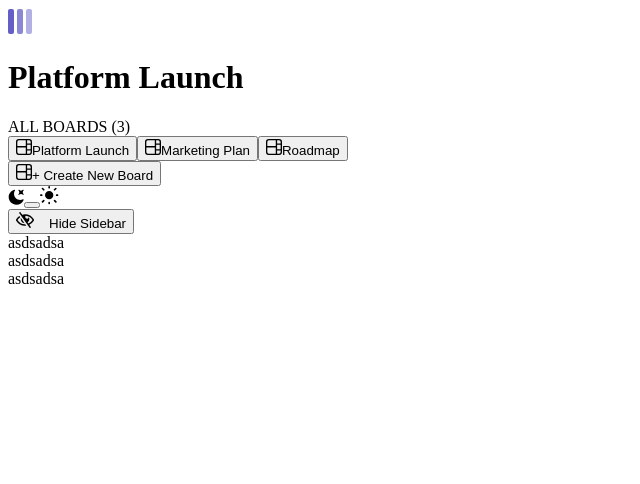
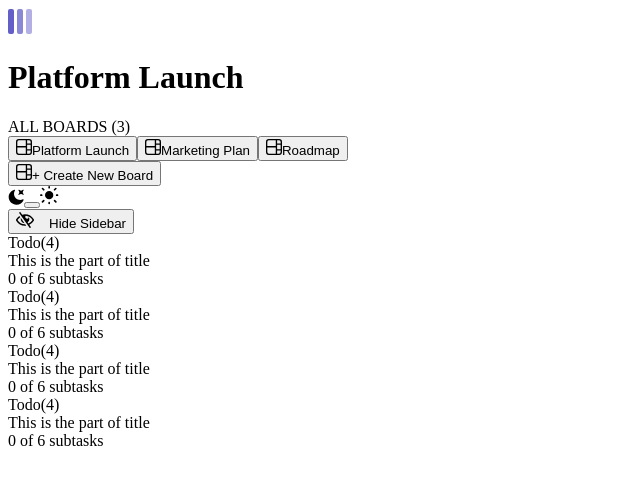
Before and after one commit to Junjiequan/kanban_, a React (Vite) app: page / in a window 1280 px wide. Shown: the top 484 px of the page, without its empty margins (0-640 px from the left). Built offline with nearby package versions, Linux system fonts and the light colour scheme; the HTML template or start-up script is replaced by a standard one.

Commit message:
Board section external components created

```diff
--- a/src/App.scss
+++ b/src/App.scss
@@ -4,5 +4,5 @@
   display: flex;
   flex-direction: column;
   height: 100vh;
-  background: color(main);
+  background: color(bg);
 }
--- /dev/null
+++ b/src/components/Board/Card.tsx
@@ -0,0 +1,12 @@
+import React from 'react';
+
+const Card = (props: any) => {
+  return (
+    <div className='Card' tabIndex={0}>
+      <div className='Card__title'>This is the part of title</div>
+      <div className='Card__count'>0 of 6 subtasks</div>
+    </div>
+  );
+};
+
+export default Card;
--- /dev/null
+++ b/src/components/Board/Column.tsx
@@ -0,0 +1,16 @@
+import React from 'react';
+import Card from './Card';
+const Column = (props: any) => {
+  return (
+    <div className='Column'>
+      <div className='Column__title'>
+        <span className={`Column__title-ball Column__title-ball--${0}`}></span>Todo(4)
+      </div>
+      <div className='Column__container'>
+        <Card />
+      </div>
+    </div>
+  );
+};
+
+export default Column;
--- /dev/null
+++ b/src/components/Board/index.tsx
@@ -0,0 +1,17 @@
+import React from 'react';
+import Column from './Column';
+
+const Board = (props: any) => {
+  const { hideSideNav } = props;
+  const onHide = hideSideNav ? 'Board__full' : '';
+  return (
+    <div className={`Board ${onHide}`}>
+      <Column />
+      <Column />
+      <Column />
+      <Column />
+    </div>
+  );
+};
+
+export default Board;
--- a/src/components/Content/index.tsx
+++ /dev/null
@@ -1,15 +0,0 @@
-import React from 'react';
-
-const Content = (props: any) => {
-  const { hideSideNav } = props;
-  const onHide = hideSideNav ? 'Content__full' : '';
-  return (
-    <div className={`Content ${onHide}`}>
-      <div className='Content__column'>asdsadsa</div>
-      <div className='Content__column'>asdsadsa</div>
-      <div className='Content__column'>asdsadsa</div>
-    </div>
-  );
-};
-
-export default Content;
--- a/src/layout/Main/index.tsx
+++ b/src/layout/Main/index.tsx
@@ -1,5 +1,5 @@
 import { useState } from 'react';
-import Content from '../../components/Content';
+import Board from '../../components/Board';
 import SideNav from '../../components/SideNav';
 import { IconShow } from '../../data/icons';
 import { type IThemeChange } from '../../data/type';
@@ -15,7 +15,7 @@ const Main = (props: IThemeChange) => {
   return (
     <div className='Main'>
       <SideNav themeChange={themeChange} toggleOnHide={toggleOnHide} hideSideNav={hideSideNav} />
-      <Content hideSideNav={hideSideNav} />
+      <Board hideSideNav={hideSideNav} />
       {hideSideNav && (
         <button className='Main__showSideNavButton' onClick={toggleOnHide}>
           <IconShow />
--- a/src/styles/_property.scss
+++ b/src/styles/_property.scss
@@ -26,8 +26,11 @@ $mediumGray: #828FA3;
 $darkGray: #2B2C37;
 $darkGrayLine: #3E3F4E;
 $veryDarkGray: #20212C;
+$cardShadow: rgba(54, 78, 126,0.101545);
+
 
 $light:(
+  bg: $lightGray,
   borderLine:$lightGrayLine,
   main: $white,
   title: $black,
@@ -36,6 +39,7 @@ $light:(
 );
 
 $dark:(
+  bg:$veryDarkGray,
   borderLine:$darkGrayLine,
   main: $darkGray,
   title: $white,
--- a/src/styles/components/_content.scss
+++ b/src/styles/components/Board/_board.scss
@@ -1,20 +1,14 @@
 
- .Content {
+.Board {
   display: flex;
   min-width:100%;
   height: 100%;
   color: $white;
   transition: transform .2s ease;
   padding: $margin-medium $margin-large;
+  background: color(bg);
 
   &__full {
     transform: translateX(-18.75rem);
   }
 }
-.Content__column {
-  display: flex;
-  margin-right: $margin-large;
-  width: 30rem;
-  height: 100%;
-  border: 1px solid gray;
-}
--- /dev/null
+++ b/src/styles/components/Board/_card.scss
@@ -0,0 +1,34 @@
+
+.Card {
+  display: flex;
+  flex-direction: column;
+  width: 100%;
+  min-height: 5.5rem;
+  background: color(main);
+  border: 1px solid rgba($color: #868686, $alpha: 0.1);
+  border-radius: 8px;
+  box-shadow: 0px 4px 6px $cardShadow;
+  padding: $margin-medium $margin-small;
+  transition: filter .2s ease;
+  cursor: pointer;
+
+  &:hover {
+    filter: opacity(45%);
+  }
+
+  &:focus-visible {
+    outline: 2px solid #dd9951;
+  }
+}
+
+.Card__title {
+  font-size: $font-15;
+  font-weight: bold;
+  color: color(title)
+}
+
+.Card__count {
+  font-size: $font-12;
+  font-weight: bold;
+  color: $mediumGray;
+}
--- /dev/null
+++ b/src/styles/components/Board/_column.scss
@@ -0,0 +1,45 @@
+
+.Column {
+  display: flex;
+  flex-direction: column;
+  margin-right: $margin-large;
+  width: 17.5rem;
+  height: 100%;
+  color: color(title);
+}
+
+.Column__title {
+  display: flex;
+  align-items: center;
+  margin-bottom:$margin-medium;
+  font-size: $font-12;
+  font-weight: 700;
+  letter-spacing: 2.4px;
+  text-transform: uppercase;
+  color: $mediumGray;
+}
+
+.Column__title-ball {
+  display: flex;
+  width: 15px;
+  height: 15px;
+  border-radius: 100%;
+  margin-right: 12px;
+
+  &--0 {
+    background: #49C4E5;
+  }
+  &--1 {
+    background: #8471F2;
+  }
+  &--2 {
+    background: #67E2AE;
+  }
+  &--3 {
+    background: #e5a449;
+  }
+}
+
+.Column__container {
+
+}
--- a/src/styles/index.scss
+++ b/src/styles/index.scss
@@ -11,4 +11,8 @@
 //Components
 @import "./components/sideNav";
 @import "./components//launch";
-@import "./components/content";
+
+//Components/Board
+@import "./components/Board/board";
+@import "./components/Board/column";
+@import "./components/Board/card";
```
